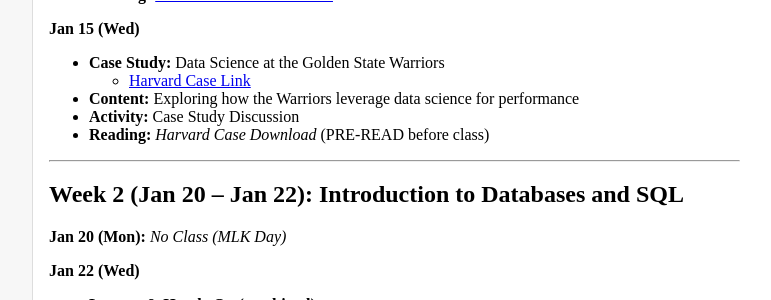
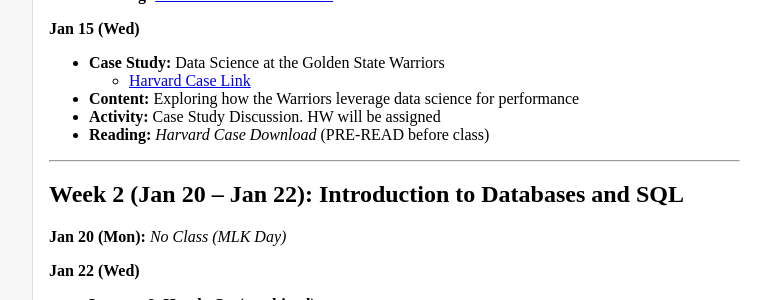
Before and after one commit to katrinag2004/DS2002S25, a Jekyll site: the page built from schedule.md, in a window 1280 px wide and 900 px high, scrolled down 323 px. Shown: the part 152-452 px from the top of the window, without its empty margins (380-1151 px from the left). Built offline with Jekyll 4.4.1, drawn with Linux system fonts in a browser that asks for light colours.

Commit message:
Update schedule.md

```diff
--- a/schedule.md
+++ b/schedule.md
@@ -22,9 +22,9 @@
 
 **Jan 15 (Wed)**
 - **Case Study:** Data Science at the Golden State Warriors
-  - [Harvard Case Link](https://hbsp.harvard.edu/import/1205968)
+  - [Harvard Case Link](https://hbsp.harvard.edu/import/1255415)
 - **Content:** Exploring how the Warriors leverage data science for performance
-- **Activity:** Case Study Discussion
+- **Activity:** Case Study Discussion. HW will be assigned
 - **Reading:** _Harvard Case Download_ (PRE-READ before class)
 
 ---
```
